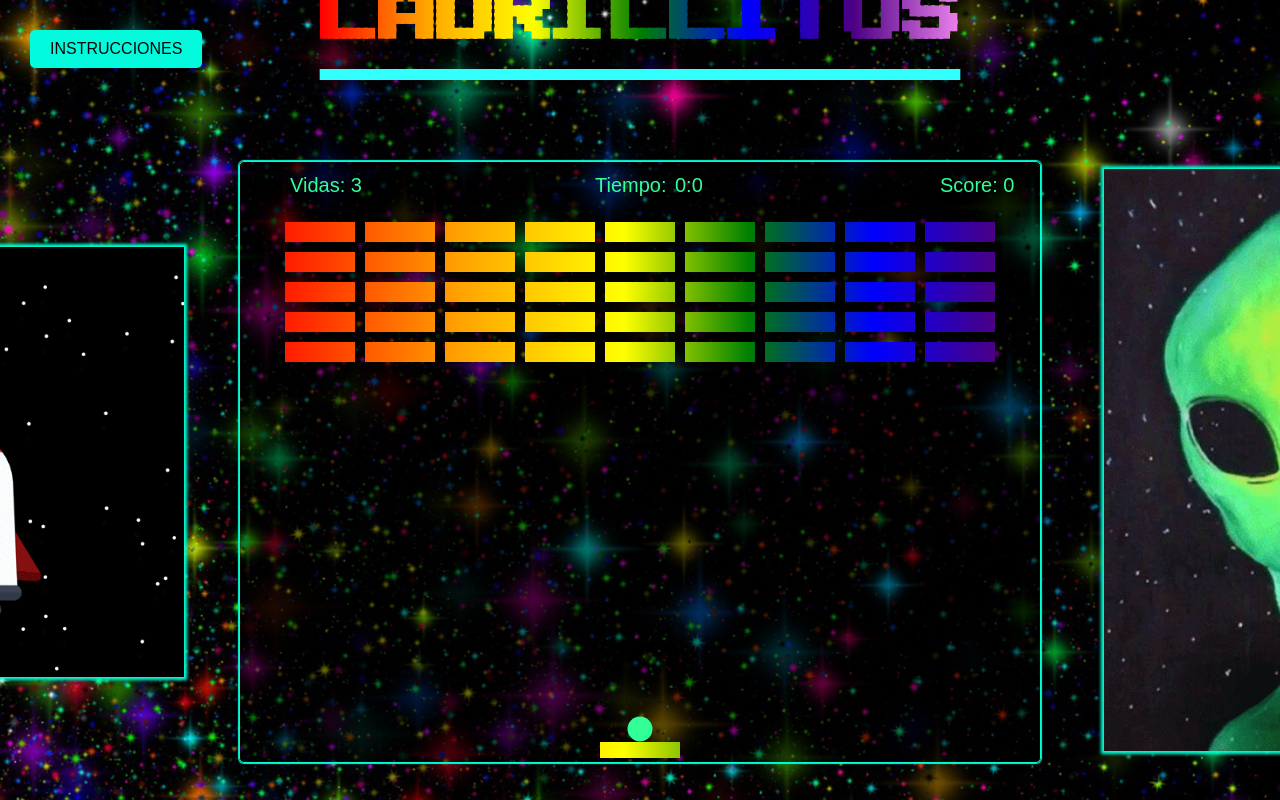
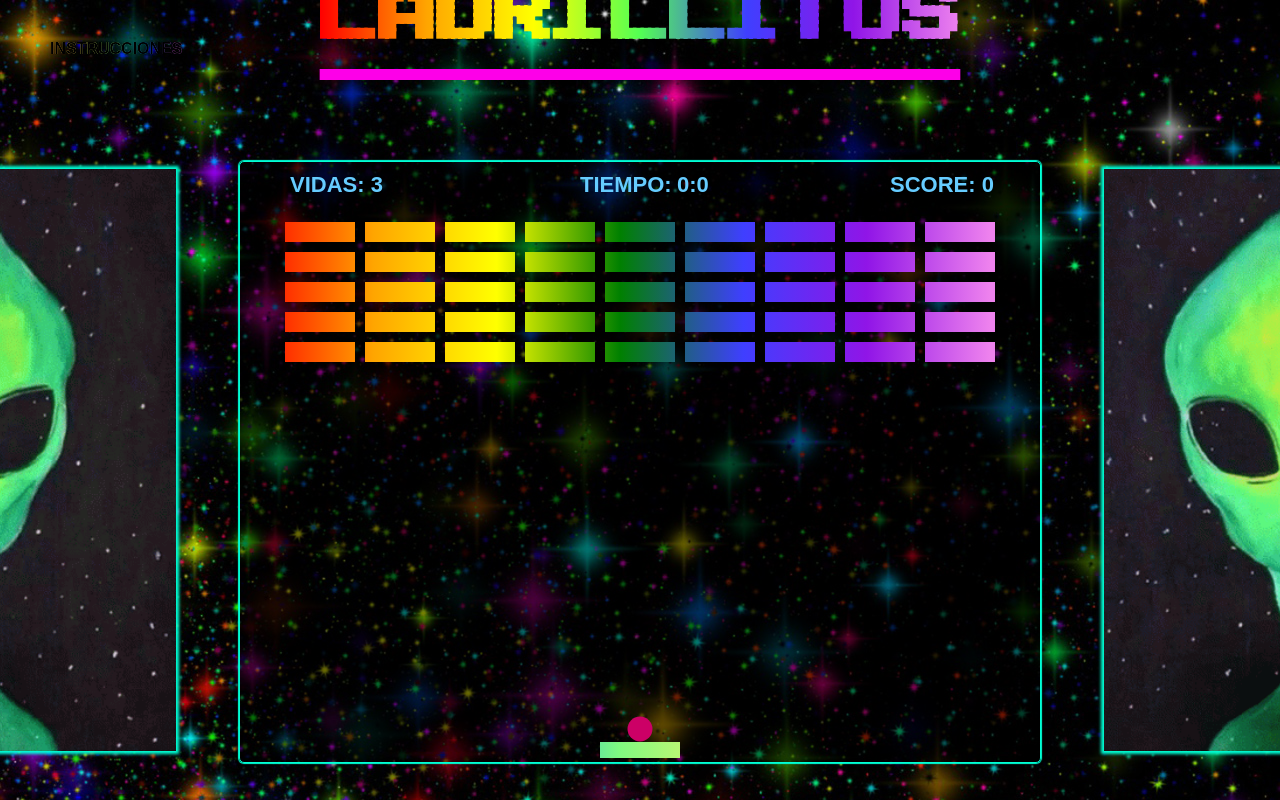
Before and after one commit to alvarode11/2021-2022-CSAAI, a plain HTML site: page P3/index.html in a window 1280 px wide. Shown: the top 800 px of the page. Drawn offline with Linux system fonts and the light colour scheme.

Commit message:
cosas en casa

```diff
--- a/P3/index.css
+++ b/P3/index.css
@@ -20,21 +20,31 @@ body{
     src: url(Arcade.ttf)
 }
 
+
+p1{
+    background: linear-gradient(to right, rgb(238, 89, 89),rgb(241, 179, 64),rgb(243, 243, 104),rgb(128, 250, 128),rgb(0, 153, 255),rgb(230, 102, 247),rgb(236, 162, 236));
+    -webkit-background-clip: text;
+    color: transparent;
+}
+
+
 h1{
     font-family: 'TITULO';
     font-size: 700%;
-    background: linear-gradient(to right, red,orange,yellow,green,blue,indigo,violet);
+    background: linear-gradient(to right, red,orange,yellow,rgb(83, 255, 83),rgb(63, 63, 255),rgb(144, 21, 231),violet);
     -webkit-background-clip: text;
     color: transparent;
-    text-decoration: underline #33FFFF;
+    text-decoration: underline #fd00e8;
     margin-top: -5%
 }
 
 h2{
     font-family: 'TITULO';
+    background: linear-gradient(to right, red,orange,yellow,rgb(83, 255, 83),rgb(63, 63, 255),rgb(144, 21, 231),violet);
+    -webkit-background-clip: text;
+    color: transparent;
     font-size: 200%;
-    color: rgb(255, 255, 255);
-    text-decoration: underline rgb(255, 255, 255);
+    text-decoration: underline #fd00e8;
 }
 
 canvas{
@@ -51,8 +61,8 @@ canvas{
 
     float :left;
     box-shadow: 0 0 3px 3px rgba(0, 255, 213, 2.5);
-    margin-left: -53%;
-    margin-top: -60%;
+    margin-left: -54%;
+    margin-top: -69%;
 
 }
 
@@ -71,8 +81,10 @@ canvas{
     font-size: 100%;
     border: 0;
     padding: 10px 20px;
-    background: rgb(2, 250, 221);
-    color: rgb(7, 7, 7);
+    background: linear-gradient(to right, rgb(238, 89, 89),rgb(241, 179, 64),rgb(243, 243, 104),rgb(128, 250, 128),rgb(0, 153, 255),rgb(230, 102, 247),rgb(236, 162, 236));
+    background-clip: text;
+    font-weight: bold;
+    color: rgb(0, 0, 0);
     border-radius: 5px;
 }
 
--- a/P3/index.html
+++ b/P3/index.html
@@ -6,7 +6,7 @@
     <meta name="viewport" content="width=device-width, initial-scale=1.0">
     <title>LADRILLITOS</title>
     <link rel="stylesheet" href="index.css">
-    <link rel="icon" type="image/x-icon" href="ladrillo.jpg">
+    <link rel="icon" type="image/x-icon" href="icono.jpg">
 </head>
 <body>
 
@@ -15,15 +15,17 @@
 
     <div id="rules" class="rules">
         <h2>MANUAL DE USUARIO:</h2>
-        <p>PARA MOVER LA RAQUETA PULSE LAS FLECHAS DE SU TECLADO SEGUN LA DIRRECCION QUE QUIERA TOMAR(SOLO EJE HORIZONTAL) Y ASI PODER HACER REBOTAR LA BOLITA.</p>
-        <p>POR CADA LADRILLO EN EL QUE IMPACTE LA BOLITA RECIBIRAS UNA PUNTUACION, CONSIGUE LA MAXIMA POSIBLE!!!.</p>
-        <p>SI NO ERES CAPAZ DE HACER REBOTAR UNA BOLITA CON LA RAQUETA PERDERAS UNA VIDA, TIENES SOLO 3 ASI QUE TEN CUIDADITO.</p>
+        <p1>PARA INICIAR EL JUEGO PRESIONE LA TECLA ESPACIO POR FAVOR</p>
+        <p1>PARA MOVER LA RAQUETA PULSE LAS FLECHAS DE SU TECLADO SEGUN LA DIRRECCION QUE QUIERA TOMAR(SOLO EJE HORIZONTAL) Y ASI PODER HACER REBOTAR LA BOLITA.</p>
+        <p1>POR CADA LADRILLO EN EL QUE IMPACTE LA BOLITA RECIBIRAS UNA PUNTUACION, CONSIGUE LA MAXIMA POSIBLE!!!.</p>
+        <p1>SI NO ERES CAPAZ DE HACER REBOTAR UNA BOLITA CON LA RAQUETA PERDERAS UNA VIDA, TIENES SOLO 3 ASI QUE TEN CUIDADITO.</p>
+        <p1>CADA VEZ QUE PIERDAS UNA VIDA VOLVERAS A EMPEZAR DESDE LA SITUACION INICIAL Y TENDAS QUE VOLVER A PRESIONAR LA TECLA ESPACIO.</p>
         <button id="close-btn" class="btn">CERRAR</button>
     </div>
 
     <canvas id="canvas" width="800" height="600"></canvas>
     <div class="imagenes">
-        <img id ="gif" src="nave.gif" alt="nave" width="430px">
+        <img id ="gif" src="alien.gif" alt="alienigena" width="430px">
         <img id ="gif1" src="alien.gif" alt="alien" width="430px">
     </div>
     <script src="index.js"></script>
--- a/P3/index.js
+++ b/P3/index.js
@@ -5,18 +5,30 @@ const closeBtn = document.getElementById('close-btn');
 const rules = document.getElementById('rules');
 canvas = document.getElementById('canvas');
 const ctx = canvas.getContext('2d');
-var grd = ctx.createLinearGradient(10,75,900,75);
+var grd = ctx.createLinearGradient(10,75,750,75);
+var GRD = ctx.createLinearGradient(10,75,750,75);
+
+GRD.addColorStop(0, "rgb(236, 162, 236)");
+GRD.addColorStop(0.1666666666666667, "rgb(230, 102, 247)");
+GRD.addColorStop(0.3333333333333333, "rgb(0, 153, 255)");
+GRD.addColorStop(0.5, "rgb(128, 250, 128)");
+GRD.addColorStop(0.6666666666666667, "rgb(243, 243, 104)");
+GRD.addColorStop(0.8333333333333334, "rgb(241, 179, 64)");
+GRD.addColorStop(1, "rgb(238, 89, 89)");
+
 grd.addColorStop(0, "red");
-grd.addColorStop(0.24, "orange");
-grd.addColorStop(0.42, "yellow");
-grd.addColorStop(0.56, "green");
-grd.addColorStop(0.70, "blue");
-grd.addColorStop(0.84, "indigo");
+grd.addColorStop(0.1666666666666667, "orange");
+grd.addColorStop(0.3333333333333333, "yellow");
+grd.addColorStop(0.5, "green");
+grd.addColorStop(0.6666666666666667, "rgb(63, 63, 255)");
+grd.addColorStop(0.8333333333333334, "rgb(144, 21, 231)");
 grd.addColorStop(1, "violet");
+
 var startGame = false;
 let score = 0;
 const brickRowCount = 9;
 const brickColumnCount = 5;
+var num = Math.floor((Math.random() * (9))-4);
 let vidas = 3
 let microsegundos = 0;
 let segundos = 0;
@@ -35,7 +47,7 @@ const ball = {
     y: canvas.height / 2 +267,
     size: 12.5,
     speed: 4,
-    dx: 3.5,
+    dx: num,
     dy: -4
 };
 
@@ -73,14 +85,12 @@ for (let i = 0; i < brickRowCount; i++){
     }
 }
 
-
-
 //Dibujando la pelotita dentro del canvas
 
 function drawBall() {
     ctx.beginPath();
     ctx.arc(ball.x, ball.y, ball.size, 0, Math.PI * 2);
-    ctx.fillStyle = '#33FF99';
+    ctx.fillStyle = '#CC0066';
     ctx.fill();
     ctx.closePath();
 }
@@ -90,7 +100,7 @@ function drawBall() {
 function drawPaddle() {
     ctx.beginPath();
     ctx.rect(paddle.x, paddle.y, paddle.w, paddle.h);
-    ctx.fillStyle = grd;
+    ctx.fillStyle = GRD;
     ctx.fill();
     ctx.closePath();
 }
@@ -98,17 +108,17 @@ function drawPaddle() {
 //Dibujando la puntuacion dentro del canvas
 
 function drawScore(){
-    ctx.font = '20px Arial';
-    ctx.fillStyle = '#33FF99'
-    ctx.fillText(`Score: ${score}` , canvas.width - 100, 30);
+    ctx.font = 'bold 22px Arial';
+    ctx.fillStyle = '#66CCFF'
+    ctx.fillText(`SCORE: ${score}` , canvas.width - 150, 30);
 }
 
 //Dibujando las vidas dentro del canvas
 
 function drawVidas() {
-    ctx.font = '20px Arial';
-    ctx.fillStyle = '#33FF99'
-    ctx.fillText(`Vidas: ${vidas}`, canvas.width - 750, 30);
+    ctx.font = 'bold 22px Arial';
+    ctx.fillStyle = '#66CCFF'
+    ctx.fillText(`VIDAS: ${vidas}`, canvas.width - 750, 30);
 }
 
 //Dibujando los ladrillitos dentro del canvas
@@ -124,8 +134,6 @@ function drawBricks(){
         });
     });
 }
-
-
 
 //Funcion que calculara el tiempo
 
@@ -156,10 +164,10 @@ function time(){
 //Dibujando el cronometro dentro del canvas
 
 function cronometro(){
-    ctx.font = "20px Arial";
-    ctx.fillStyle = '#33FF99'
-    ctx.fillText('Tiempo: ', 355, 30);
-    ctx.fillText(minutos + ':' + segundos, 435, 30);
+    ctx.font = "bold 22px Arial";
+    ctx.fillStyle = '#66CCFF'
+    ctx.fillText('TIEMPO:', 340, 30);
+    ctx.fillText(minutos + ':' + segundos, 437, 30);
 }
 
 //Movimiento de la raqueta
@@ -205,7 +213,10 @@ function moveBall() {
         ball.x + ball.size < paddle.x + paddle.w &&
         ball.y + ball.size > paddle.y
     ){
+
         ball.dy = -ball.speed;
+        var num = Math.floor((Math.random() * (9))-4);
+        ball.dx = num;
         MUSIC.play();
     }
 
@@ -242,12 +253,12 @@ function moveBall() {
     if(ball.y + ball.size > canvas.height) {
         vidas = vidas - 1;
         music.play();
-
+        var num = Math.floor((Math.random() * (9))-4);
         ball.x = canvas.width / 2,
         ball.y = canvas.height / 2 +267,
         ball.size = 12.5,
         ball.speed = 4,
-        ball.dx = 3.5,
+        ball.dx = num,
         ball.dy = -4
 
         paddle.x =  canvas.width / 2 -40,
```
Also changed, not shown: P3/icono.jpg (added), 1 other file.
